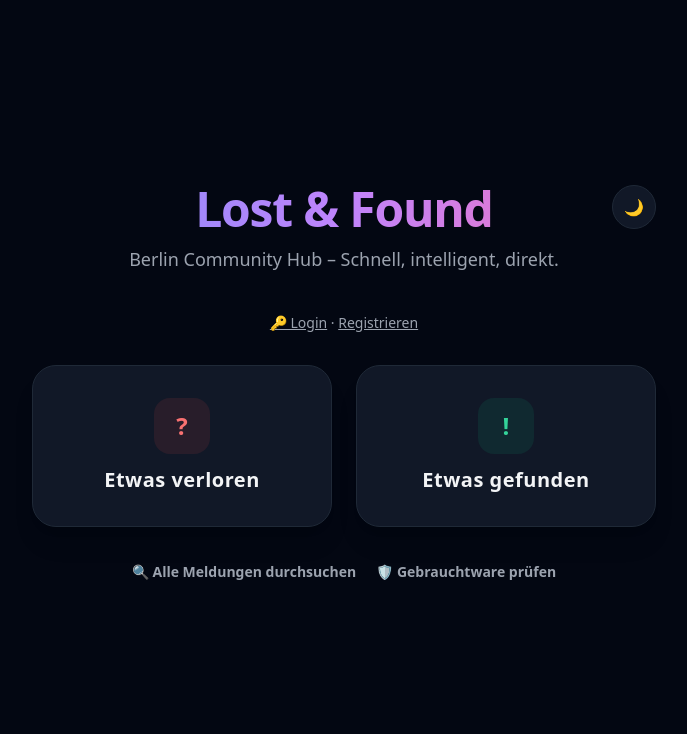
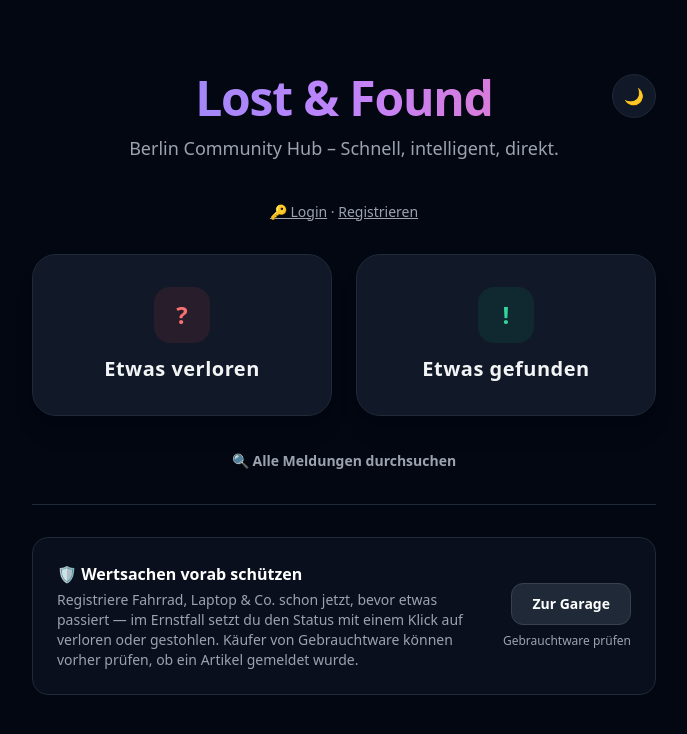
Before and after one commit to caferayguen22-commits/lost-and-found-app, a Flask app: page / in a window 1280 px wide. Shown: the top 734 px of the page, without its empty margins (296-983 px from the left). Run offline with Flask 3, Linux system fonts and the light colour scheme; some libraries are stand-ins or nearby versions.

Commit message:
feat: add garage teaser section to homepage and fix login redirect target
Add a discoverable but secondary card section on the homepage linking to
the Garage feature, since it was previously only reachable via a tiny
link visible only when logged in. Also fix login/register redirecting
users to the homepage instead of their originally requested page by
reading a next query parameter (validated against open redirects).

Co-Authored-By: Claude Sonnet 5 <noreply@anthropic.com>

```diff
--- a/api/garage_routes.py
+++ b/api/garage_routes.py
@@ -19,7 +19,7 @@ CHECK_RATE_LIMIT_WINDOW_MINUTES = 60
 @garage_bp.route('/garage')
 def garage_page():
     if 'user_id' not in session:
-        return redirect('/login')
+        return redirect('/login?next=/garage')
     return render_template('garage.html')
 
 
--- a/templates/index.html
+++ b/templates/index.html
@@ -43,7 +43,27 @@
 
         <div class="text-center mb-8 space-x-4">
             <a href="/durchsuchen" class="text-sm font-semibold text-gray-500 hover:text-indigo-600 dark:text-gray-400 dark:hover:text-indigo-400 transition-colors">🔍 Alle Meldungen durchsuchen</a>
-            <a href="/garage/check" class="text-sm font-semibold text-gray-500 hover:text-indigo-600 dark:text-gray-400 dark:hover:text-indigo-400 transition-colors">🛡️ Gebrauchtware prüfen</a>
+        </div>
+
+        <div class="border-t border-gray-200 dark:border-gray-800 pt-8 mb-8">
+            <div class="bg-gray-100 dark:bg-gray-900/50 border border-gray-200 dark:border-gray-800 rounded-2xl p-6 sm:flex sm:items-center sm:justify-between sm:gap-6">
+                <div class="mb-4 sm:mb-0">
+                    <h2 class="text-base font-bold text-gray-900 dark:text-white flex items-center gap-2">
+                        🛡️ Wertsachen vorab schützen
+                    </h2>
+                    <p class="mt-1 text-sm text-gray-500 dark:text-gray-400">
+                        Registriere Fahrrad, Laptop & Co. schon jetzt, bevor etwas passiert — im
+                        Ernstfall setzt du den Status mit einem Klick auf verloren oder gestohlen.
+                        Käufer von Gebrauchtware können vorher prüfen, ob ein Artikel gemeldet wurde.
+                    </p>
+                </div>
+                <div class="flex-shrink-0 flex flex-col sm:items-end gap-2">
+                    <a href="/garage" class="inline-block text-center px-5 py-2.5 bg-white dark:bg-gray-800 border border-gray-300 dark:border-gray-700 hover:border-indigo-500 text-sm font-semibold text-gray-900 dark:text-white rounded-xl transition-all">
+                        Zur Garage
+                    </a>
+                    <a href="/garage/check" class="text-xs text-gray-500 hover:text-indigo-600 dark:text-gray-400 dark:hover:text-indigo-400 transition-colors">Gebrauchtware prüfen</a>
+                </div>
+            </div>
         </div>
 
         <section id="form-container" class="hidden bg-white dark:bg-gray-900 border border-gray-200 dark:border-gray-800 rounded-3xl p-8 shadow-2xl transition-all duration-500">
```
Also changed, not shown: static/js/auth.js (+9 -1 lines).
